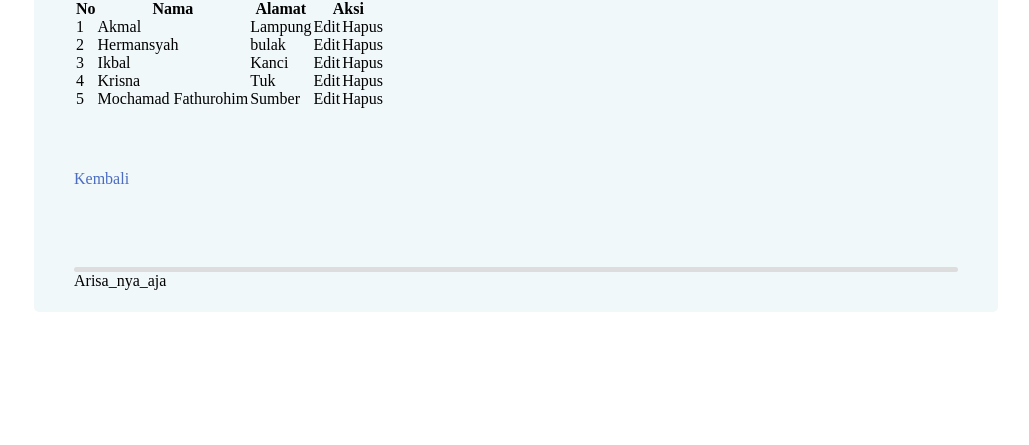
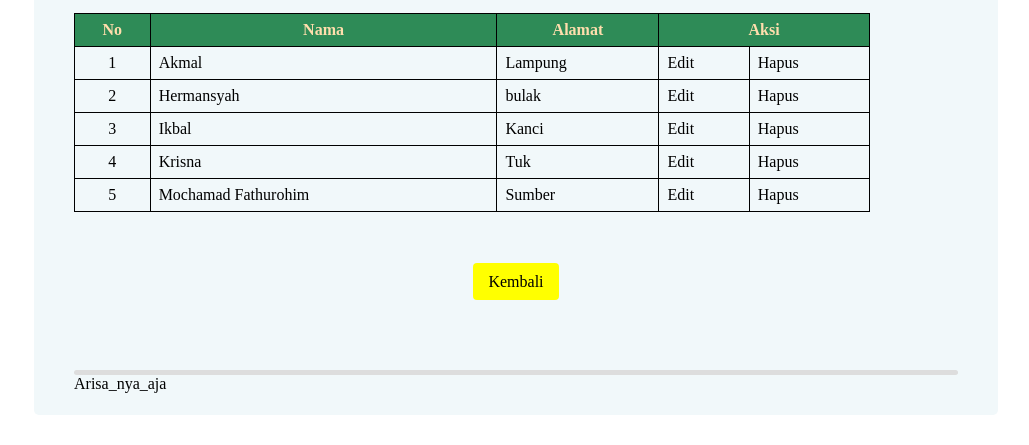
Before and after one commit to arisaaja/arisaaja.github.io, a plain HTML site: page p03css/tabel-2.html in a window 1280 px wide. Shown: the part 389-834 px from the top of the page, without its empty margins (124-1153 px from the left). Before the commit the page ends 800 px from the top, so only its background shows below. Drawn offline with Linux system fonts and the light colour scheme; files that its build step writes are made by us from their sources; files whose address does not match are found by name.

Commit message:
Update tabel-2.html

```diff
--- a/p03css/tabel-2.html
+++ b/p03css/tabel-2.html
@@ -6,7 +6,7 @@
     Profil
     </title>
 
-    <link rel="stylesheet" href="cssc.css">
+    <link rel="stylesheet" href="../p03css/style.css">
 </head>
 
 <body>
```
